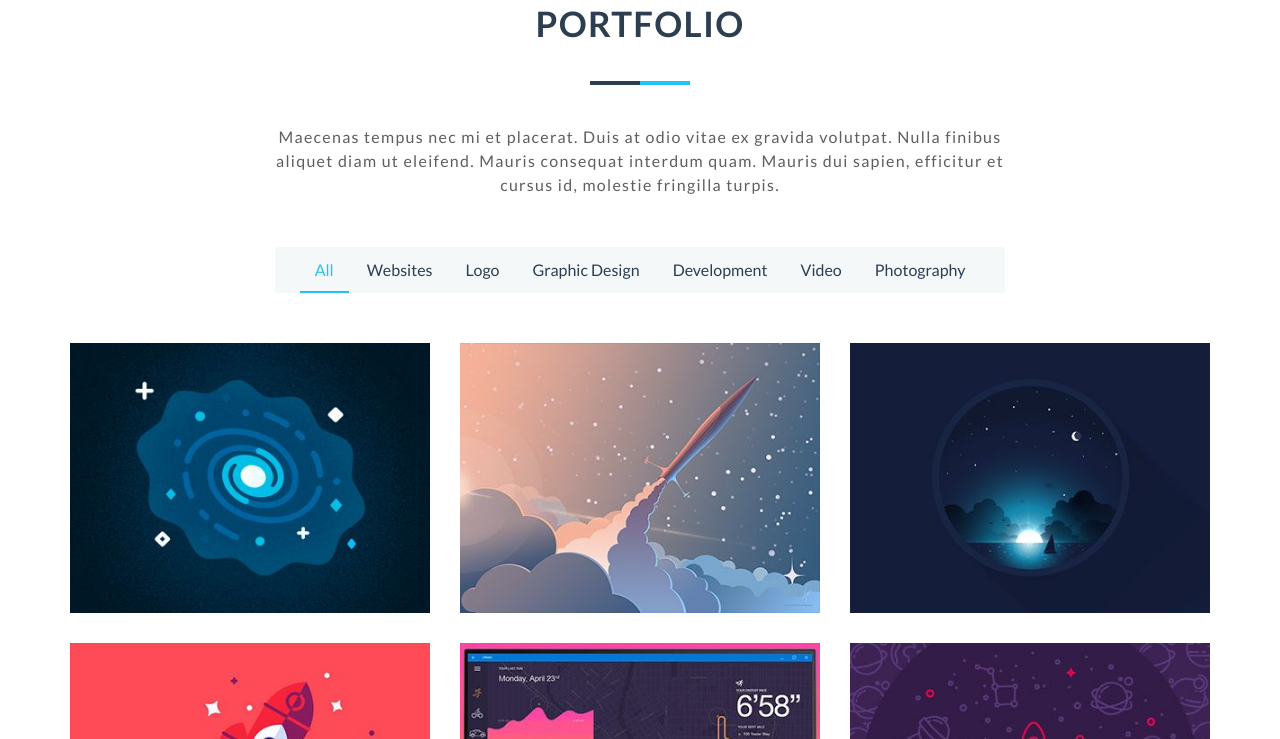
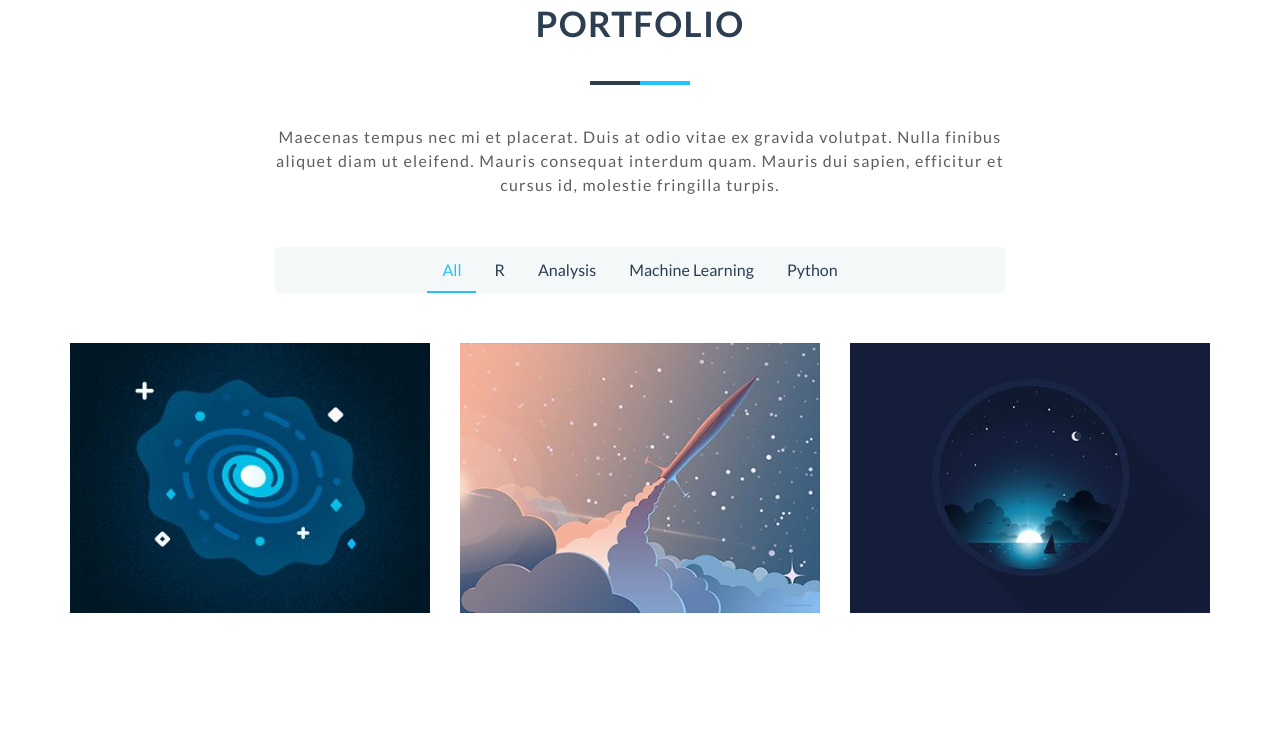
Before and after one commit to vdbcyril/cyrilvandenberghe, a Jekyll site: the page built from index.html, in a window 1280 px wide and 900 px high, scrolled down 1186 px, cut to the strip 0-739 px from the top of the window. Built offline with Jekyll 4.4.1, drawn with Linux system fonts in a browser that asks for light colours.

Commit message:
refactor: change portfolio categories

```diff
--- a/_config.yml
+++ b/_config.yml
@@ -105,61 +105,24 @@ portfolio-description: Maecenas tempus nec mi et placerat. Duis at odio vitae ex
 #
 # Portfolio Grid
 #
-portfolio-categories:
-  [Websites, Logo, Graphic Design, Development, Video, Photography]
+portfolio-categories: [R, Analysis, Machine Learning, Python]
 portfolio:
   # Portfolio Item
   - title: S<span class="thin">era</span> Style
-    categories: [Websites, Graphic Design]
+    categories: [Analysis, R language]
     image: img-01.jpg
     url: "#"
 
   # Portfolio Item
   - title: S<span class="thin">era</span> Style
-    categories: [Graphic Design, Logo, Websites]
+    categories: [R language, Machine Learning, Analysis]
     image: img-02.jpg
     url: "#"
 
   # Portfolio Item
   - title: S<span class="thin">era</span> Style
-    categories: [Graphic Design, Logo, Photography]
+    categories: [R language, Machine Learning, Python]
     image: img-03.jpg
-    url: "#"
-
-  # Portfolio Item
-  - title: S<span class="thin">era</span> Style
-    categories: [Websites, Video, Photography]
-    image: img-04.jpg
-    url: "#"
-
-  # Portfolio Item
-  - title: S<span class="thin">era</span> Style
-    categories: [Development, Logo]
-    image: img-05.jpg
-    url: "#"
-
-  # Portfolio Item
-  - title: S<span class="thin">era</span> Style
-    categories: [Development, Video]
-    image: img-06.jpg
-    url: "#"
-
-  # Portfolio Item
-  - title: S<span class="thin">era</span> Style
-    categories: [Websites, Graphic Design]
-    image: img-07.jpg
-    url: "#"
-
-  # Portfolio Item
-  - title: S<span class="thin">era</span> Style
-    categories: [Websites, Video]
-    image: img-08.jpg
-    url: "#"
-
-  # Portfolio Item
-  - title: S<span class="thin">era</span> Style
-    categories: [Photography, Logo]
-    image: img-09.jpg
     url: "#"
 
 #####################################
--- a/_includes/sections/portfolio.html
+++ b/_includes/sections/portfolio.html
@@ -54,7 +54,11 @@
           <div class="links">
             <ul>
               <li>
-                <a href="{{ item.url }}" class="item-link"
+                <a
+                  href="{{ item.url }}"
+                  rel="noopener"
+                  target="_blank"
+                  class="item-link"
                   ><i class="fas fa-link"></i
                 ></a>
               </li>
```
Also changed, not shown: images/portfolio/img-04.jpg (deleted), images/portfolio/img-05.jpg (deleted), images/portfolio/img-06.jpg (deleted), images/portfolio/img-07.jpg (deleted), images/portfolio/img-08.jpg (deleted), images/portfolio/img-09.jpg (deleted).
